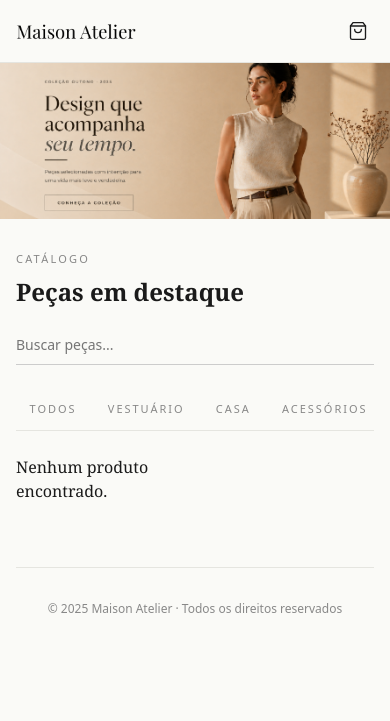
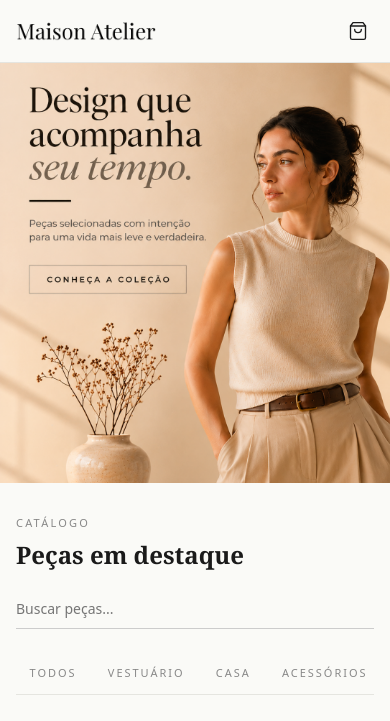
Before and after one commit to GabhrielRibeiro001/loja_virtual_django, a Django app: page / in a window 390 px wide. Shown: the top 721 px of the page. Before the commit the page ends 613 px from the top, so only its background shows below. Run offline with Django 5.2, Linux system fonts and the light colour scheme; data that the repository does not hold is empty.

Commit message:
first commit

```diff
--- a/lojavirtual/templates/index.html
+++ b/lojavirtual/templates/index.html
@@ -6,7 +6,7 @@
 {% block 'conteudo' %}
 
 <section class="hero">
-  <img src="{% static 'img/hero.png' %}" alt="" class="hero-img" />
+
 </section>
 
 <section class="container section">
--- a/lojavirtual/templates/produto.html
+++ b/lojavirtual/templates/produto.html
@@ -38,6 +38,8 @@
           <button type="button" data-variant="G" >G</button>
           <button type="button" data-variant="GG" >GG</button>
 
+          <p class="variant-error" data-variant-error>Escolha um tamanho.</p>
+
         </div>
 
         <div class="qty-row">
--- a/static/css/style.css
+++ b/static/css/style.css
@@ -61,6 +61,16 @@ width: 170px;
   line-height: 1;
 }
 .cart-badge.hidden { display: none; }
+/* HERO DESKTOP */
+.hero {
+    width: 100%;
+    height: 600px;
+
+    background-image: url("../img/hero.png");
+    background-size: cover;
+    background-position: center;
+    background-repeat: no-repeat;
+}
 
 @media (min-width: 640px) {
   .header-inner { padding: 1rem 1.25rem; }
@@ -73,10 +83,16 @@ width: 170px;
 /* Mobile */
 @media (max-width: 768px) {
     .logo img {
-      width: 120px;
+      width: 140px;
 }
 /* HERO MAIS REFINADO */
 .hero {
+  background-image: url("../img/hero_mobile.png");
+    height: 420px;
+  background-size: cover;
+    background-position: center;
+    background-repeat: no-repeat;
+    object-fit: cover;
     width: 100%;
     overflow: hidden;
 
@@ -84,7 +100,8 @@ width: 170px;
     justify-content: center;
     align-items: center;
 
-    background: #f5f3ee;
+
+
 }
 
 }
@@ -94,7 +111,6 @@ width: 170px;
     height: auto;
     display: block;
 
-    object-fit: cover;
 
 }
 
@@ -123,6 +139,7 @@ width: 170px;
         object-fit: contain;
 
         max-height: none;
+
     }
 }
 /* ===== Section ===== */
```
Also changed, not shown: static/img/hero_mobile.png (added), 2 other files.
